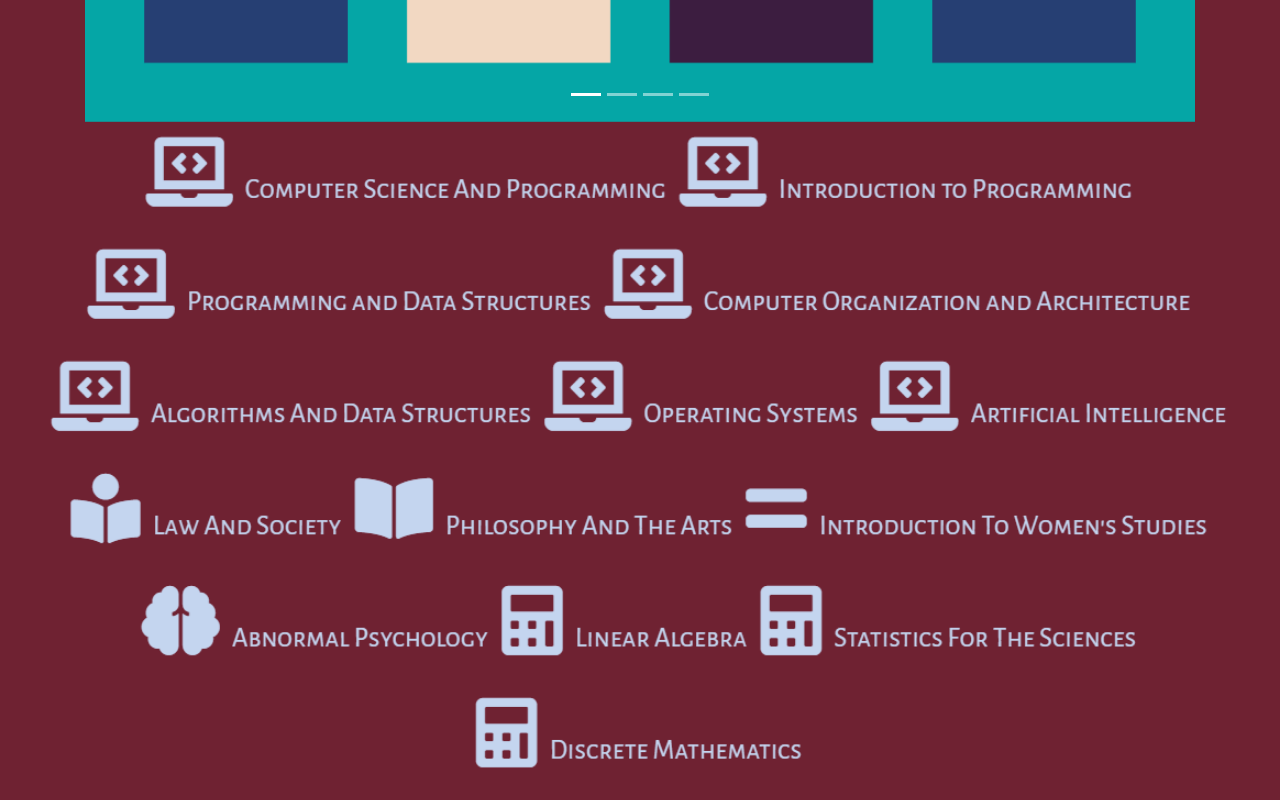
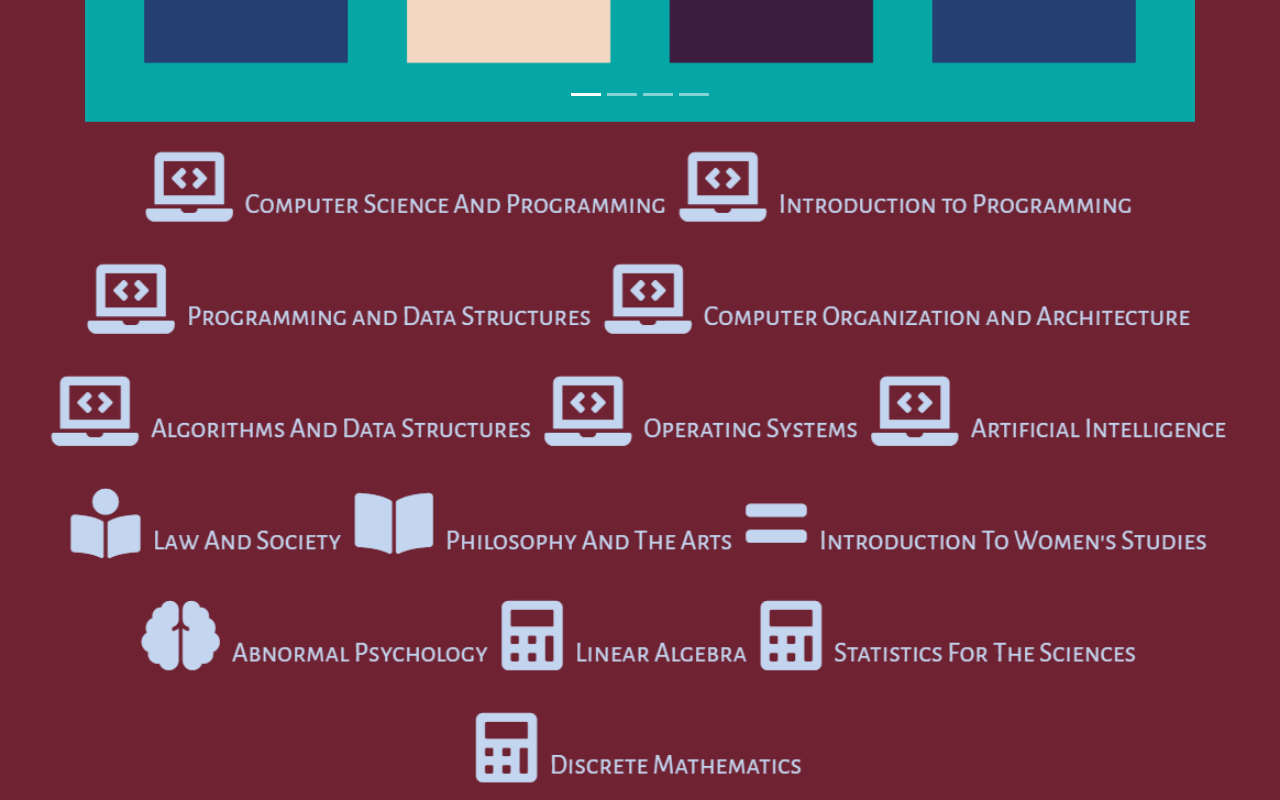
Before and after one commit to aleenaloves/index.html, a plain HTML site: page index.html in a window 1280 px wide. Shown: the part 2060-2860 px from the top of the page. Drawn offline with Linux system fonts and the light colour scheme.

Commit message:
Update index.html

```diff
--- a/index.html
+++ b/index.html
@@ -51,7 +51,7 @@
                 </div>
             </div>
         </div>
-        <div><img src="assets/img/SchooStuff.PNG" style="width: 100%;height: auto;text-align: center;"></div>
+        <div><img src="assets/img/SchooStuff.PNG" style="padding-top:15px; width: 100%;height: auto;text-align: center;"></div>
         <div>
             <div class="container" style="padding-top: 20px;">
                 <div class="row">
```
